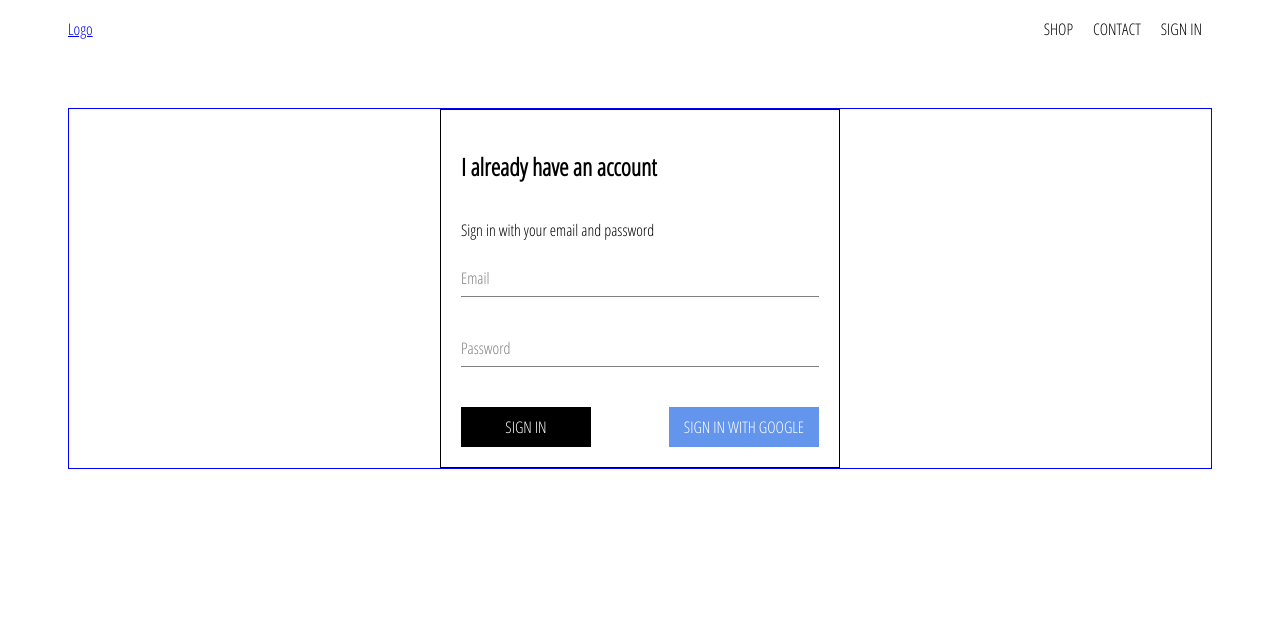
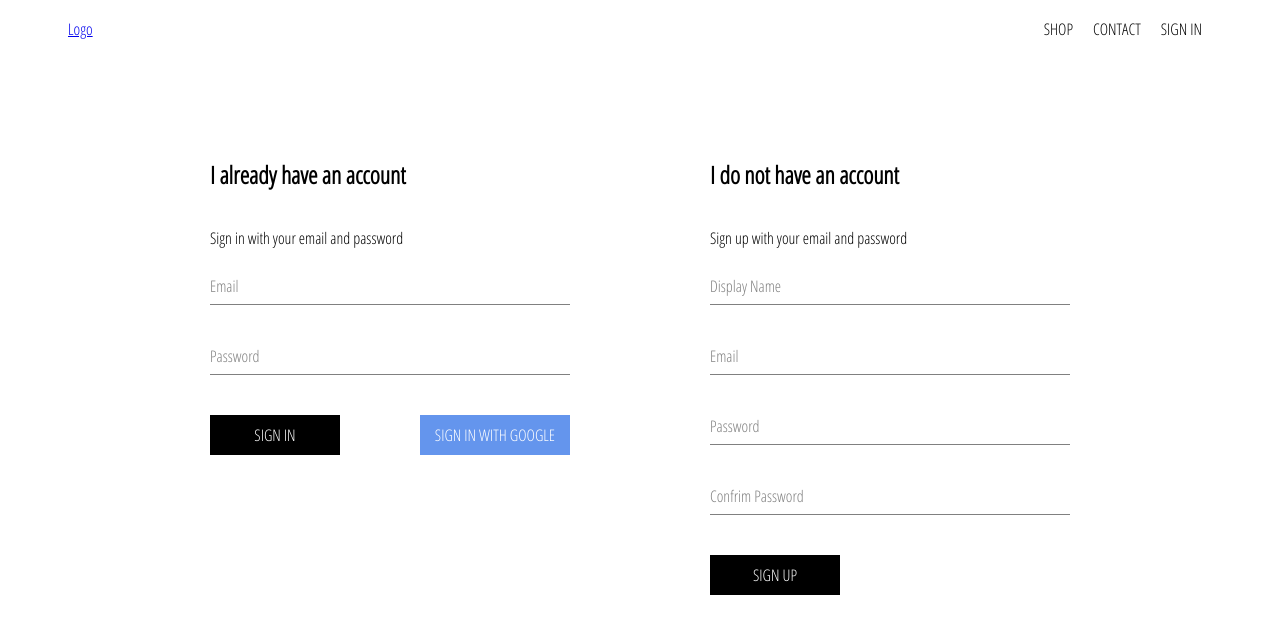
Before and after one commit to deinakings/crwn-clothing, a React (Create React App) app: page /sign-in in a window 1280 px wide. Shown: the top 634 px of the page. Built offline with nearby package versions, Linux system fonts and the light colour scheme; no server answers.

Commit message:
store auth user in Firestore, sign up with user/password

```diff
--- a/src/App.js
+++ b/src/App.js
@@ -5,7 +5,7 @@
 import ShopPage from "./pages/shop/shop.component";
 import Header from "./components/header/header.component";
 import SignInUpPage from "./pages/sign-in-up/sign-in-up-page.component";
-import { auth } from "./firebase/firebase.utils";
+import { auth, createUserProfileDocument } from "./firebase/firebase.utils";
 
 export default class App extends React.Component {
   constructor() {
@@ -19,9 +19,25 @@
   unsubscribeFromAuth = null;
 
   componentDidMount() {
-    this.unsubscribeFromAuth = auth.onAuthStateChanged((user) => {
-      this.setState({ currentUser: user });
-      console.log(user);
+    this.unsubscribeFromAuth = auth.onAuthStateChanged(async (userAuth) => {
+      if (!userAuth) {
+        this.setState({ currentUser: userAuth });
+        return;
+      }
+      const userRef = await createUserProfileDocument(userAuth);
+      userRef.onSnapshot((snapshot) => {
+        this.setState(
+          {
+            currentUser: {
+              id: snapshot.id,
+              ...snapshot.data()
+            }
+          },
+          () => {
+            console.log(this.state);
+          }
+        );
+      });
     });
   }
 
--- a/src/components/sign-in/sign-in.styles.scss
+++ b/src/components/sign-in/sign-in.styles.scss
@@ -1,5 +1,5 @@
 .sign-in {
-  border: solid 1px;
+  // border: solid 1px;
   padding: 20px;
   display: flex;
   flex-direction: column;
--- a/src/components/sign-up/sign-up.component.jsx
+++ b/src/components/sign-up/sign-up.component.jsx
@@ -1,15 +1,97 @@
 import React from "react";
+import { auth, createUserProfileDocument } from "../../firebase/firebase.utils";
+import CustomButton from "../custom-button/custom-button.component";
+import FormInput from "../form-input/form-input.component";
 
 import "./sign-up.styles.scss";
 
 class SignUp extends React.Component {
   constructor(props) {
     super(props);
-    this.state = {};
+    this.state = {
+      displayName: "",
+      email: "",
+      password: "",
+      confirmPassword: ""
+    };
   }
 
+  handleSubmit = async (event) => {
+    event.preventDefault();
+    const { displayName, email, password, confirmPassword } = this.state;
+
+    if (password !== confirmPassword) {
+      alert("passwords don't match");
+      return;
+    }
+
+    try {
+      const { user } = await auth.createUserWithEmailAndPassword(
+        email,
+        password
+      );
+      await createUserProfileDocument(user, { displayName });
+      this.setState({
+        displayName: "",
+        email: "",
+        password: "",
+        confirmPassword: ""
+      });
+    } catch (err) {
+      console.error(err);
+    }
+  };
+
+  handleChange = (event) => {
+    const { name, value } = event.target;
+    this.setState({
+      [name]: value
+    });
+  };
+
   render() {
-    return <div class="sign-up">Sign up!!</div>;
+    const { displayName, email, password, confirmPassword } = this.state;
+    return (
+      <div className="sign-up">
+        <h2>I do not have an account</h2>
+        <p>Sign up with your email and password</p>
+        <form className="sign-up-form" onSubmit={this.handleSubmit}>
+          <FormInput
+            type="text"
+            name="displayName"
+            value={displayName}
+            onChange={this.handleChange}
+            label="Display Name"
+            required
+          />
+          <FormInput
+            type="email"
+            name="email"
+            value={email}
+            onChange={this.handleChange}
+            label="Email"
+            required
+          />
+          <FormInput
+            type="password"
+            name="password"
+            value={password}
+            onChange={this.handleChange}
+            label="Password"
+            required
+          />
+          <FormInput
+            type="password"
+            name="confirmPassword"
+            value={confirmPassword}
+            onChange={this.handleChange}
+            label="Confrim Password"
+            required
+          />
+          <CustomButton type="submit">SIGN UP</CustomButton>
+        </form>
+      </div>
+    );
   }
 }
 
--- a/src/components/sign-up/sign-up.styles.scss
+++ b/src/components/sign-up/sign-up.styles.scss
@@ -1,5 +1,7 @@
 .sign-up {
-  border: solid 1px;
+  // border: solid 1px;
+  display: flex;
+  flex-direction: column;
   padding: 20px;
   min-width: 400px;
 }
--- a/src/firebase/firebase.utils.js
+++ b/src/firebase/firebase.utils.js
@@ -16,6 +16,28 @@
 export const auth = firebase.auth();
 export const firestore = firebase.firestore();
 
+export const createUserProfileDocument = async (userAuth, data) => {
+  if (!userAuth) return;
+  const userRef = firestore.collection("users").doc(userAuth.uid);
+  const snapshot = await userRef.get();
+
+  if (!snapshot.exists) {
+    const { displayName, email } = userAuth;
+    const created = new Date();
+    try {
+      await userRef.set({
+        displayName,
+        email,
+        created,
+        ...data
+      });
+    } catch (err) {
+      console.log("error creating user: ", err.message);
+    }
+  }
+  return userRef;
+};
+
 const provider = new firebase.auth.GoogleAuthProvider();
 provider.setCustomParameters({ prompt: "select_account" });
 export const signInWithGoogle = () => auth.signInWithPopup(provider);
--- a/src/pages/sign-in-up/sign-in-up-page.component.jsx
+++ b/src/pages/sign-in-up/sign-in-up-page.component.jsx
@@ -8,6 +8,7 @@
   return (
     <div className="sign-in-up">
       <SignIn />
+      <SignUp />
     </div>
   );
 };
--- a/src/pages/sign-in-up/sign-in-up-page.styles.scss
+++ b/src/pages/sign-in-up/sign-in-up-page.styles.scss
@@ -1,6 +1,8 @@
 .sign-in-up {
-  border: solid 1px blue;
+  // border: solid 1px blue;
   display: flex;
   flex-wrap: wrap;
-  justify-content: space-around;
+  justify-content: space-between;
+  margin: 30px auto;
+  max-width: 900px;
 }
```
